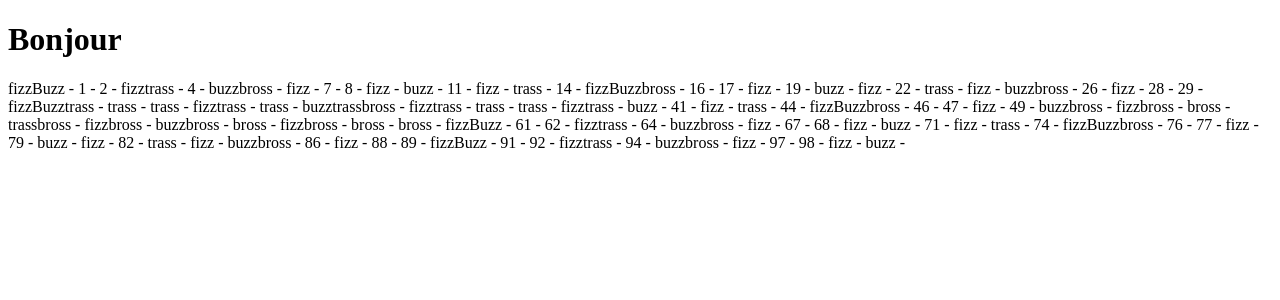
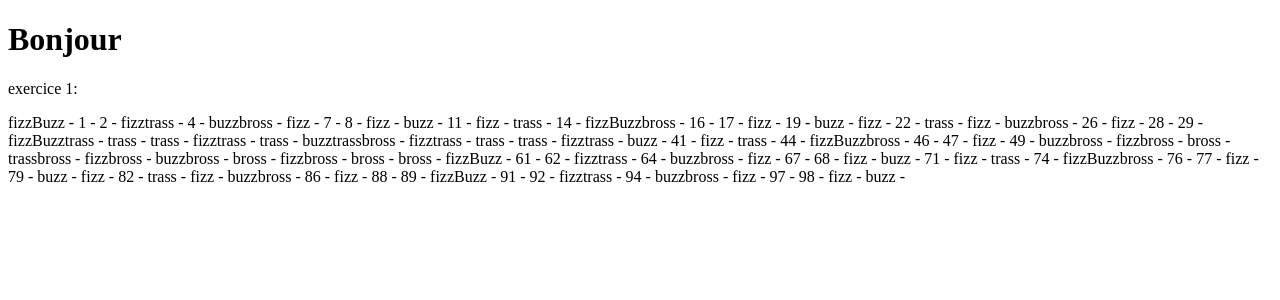
Before and after one commit to thibaudcottineau/exercice_3, a Django app: page / in a window 1280 px wide. Shown: the top 300 px of the page. Run offline with Django 5.2, Linux system fonts and the light colour scheme.

Commit message:
test de branche 1

```diff
--- a/projet_1/presentation/templates/presentation/index.html
+++ b/projet_1/presentation/templates/presentation/index.html
@@ -7,6 +7,7 @@
 </head>
 <body>
     <h1>Bonjour </h1>
+    <p>exercice 1: </p>
     {% for number in list_numbers %}
     <span> {{number}} - </span>
     {% endfor %}
```
